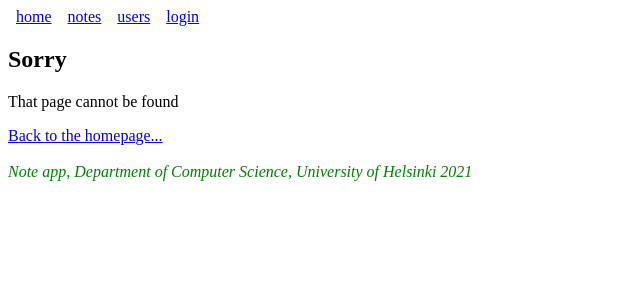
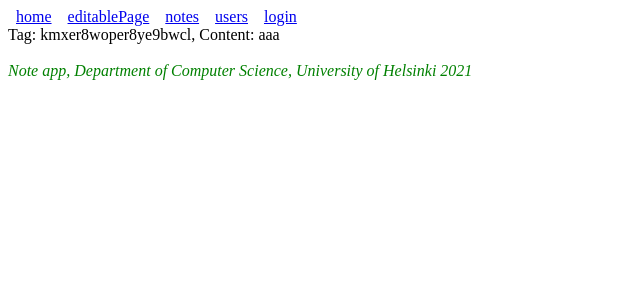
Before and after one commit to fprl/texteditor-like-notion, a React (Create React App) app in the folder react-ui/: page /editablePage in a window 1280 px wide. Shown: the top 300 px of the page, without its empty margins (0-640 px from the left). Built offline with nearby package versions, Linux system fonts and the light colour scheme.

Commit message:
Added description to project

```diff
--- a/react-ui/src/App.js
+++ b/react-ui/src/App.js
@@ -4,6 +4,7 @@ import { BrowserRouter as Router, Switch, Route, Link } from 'react-router-dom'
 import noteService from './services/notes'
 
 import Home from './Home'
+import EditablePage from './EditablePage'
 import Login from './Login'
 import Users from './Users'
 import Notes from './Notes'
@@ -34,6 +35,7 @@ const App = () => {
     <Router>
       <Navbar >
         <Link to={'/'}>home</Link>
+        <Link to={'/editablePage'}>editablePage</Link>
         <Link to={'/notes'}>notes</Link>
         <Link to={'/users'}>users</Link>
         {!user ? <Link to={'/login'}>login</Link> : null}
@@ -46,6 +48,7 @@ const App = () => {
             {user ? <p>{user.name} logged in.</p> : null}
           </Home>
         </Route>
+        <Route path='/editablePage' component={EditablePage} />
         <Route path='/notes/:id' component={Note} />
         <Route path='/notes' >
           <Notes user={user} />
--- /dev/null
+++ b/react-ui/src/EditablePage.js
@@ -0,0 +1,20 @@
+import React, { useState, useEffect } from 'react'
+import uid from './utilities/uid'
+
+const initialBlock = { id: uid(), html: 'aaa', tag: 'p' }
+
+const EditablePage = () => {
+  const [blocks, setBlocks] = useState([initialBlock])
+
+  return (
+    <div className="page">
+      {blocks.map( block =>
+        <div contentEditable='true' key={block.id} id={block.id}>
+          Tag: {block.id}, Content: {block.html}
+        </div>
+      )}
+    </div>
+  )
+}
+
+export default EditablePage
--- /dev/null
+++ b/react-ui/src/utilities/uid.js
@@ -0,0 +1,5 @@
+const uid = () => {
+  return Date.now().toString(36) + Math.random().toString(36).substr(2)
+}
+
+export default uid
```
Also changed, not shown: 2 other files (tests, documents, lock files or other folders).
